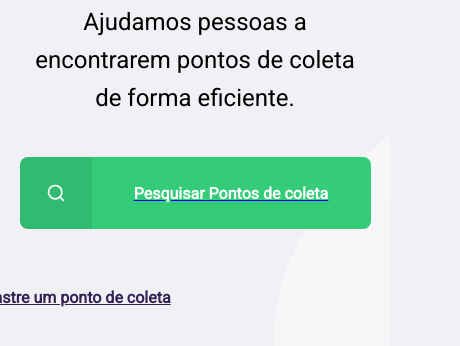
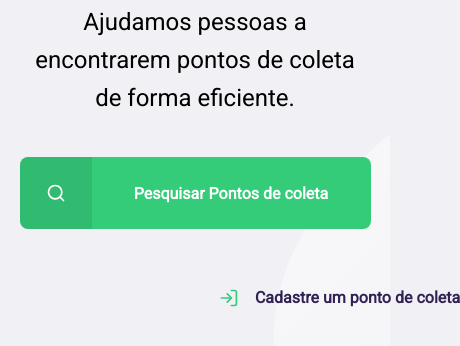
Before and after one commit to Wanderson-A-Timoteo/Ecoleta-Project, a plain HTML site: page index.html in a window 390 px wide. Shown: the part 488-834 px from the top of the page, 460 px wide, since content can reach past the window. Drawn offline with Linux system fonts and the light colour scheme.

Commit message:
removido link do texto com a{ text-decoration: none} no css

```diff
--- a/styles/main.css
+++ b/styles/main.css
@@ -20,7 +20,7 @@ body {
 }
 
 a{
-    text-decoration: nome;
+    text-decoration: none;
 }
 
 h1, h2, h3, h4, h5, h6 {
@@ -171,7 +171,7 @@ cor, fundo, posicionamento, alinhamento, maneira que é vista pelo html (display
         bottom: 48px;
 
         left: 50px;
-        transform: translateX(-50%);
+        transform: translateX(70%);
 
     }
     #page-home main {
```
